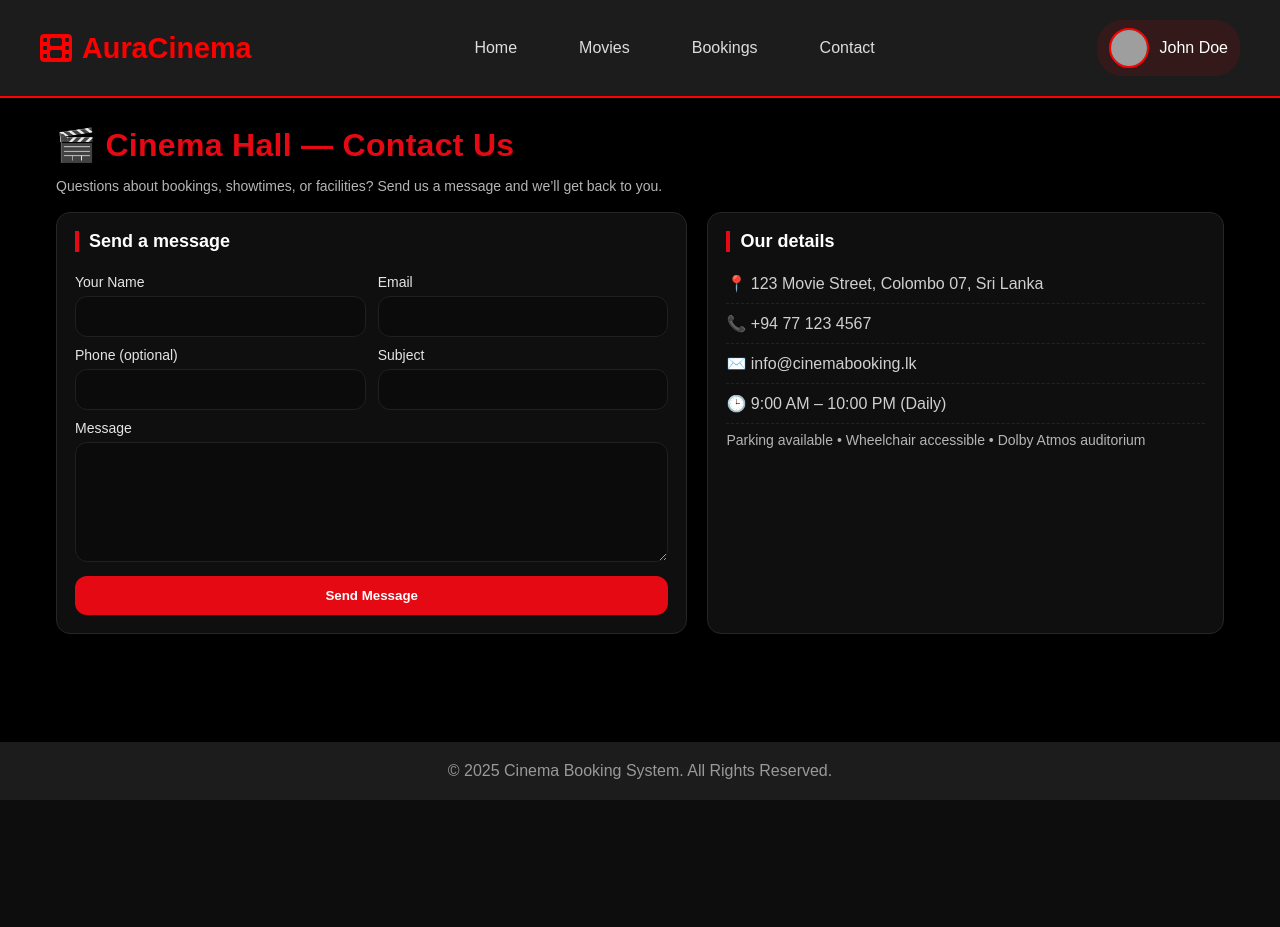
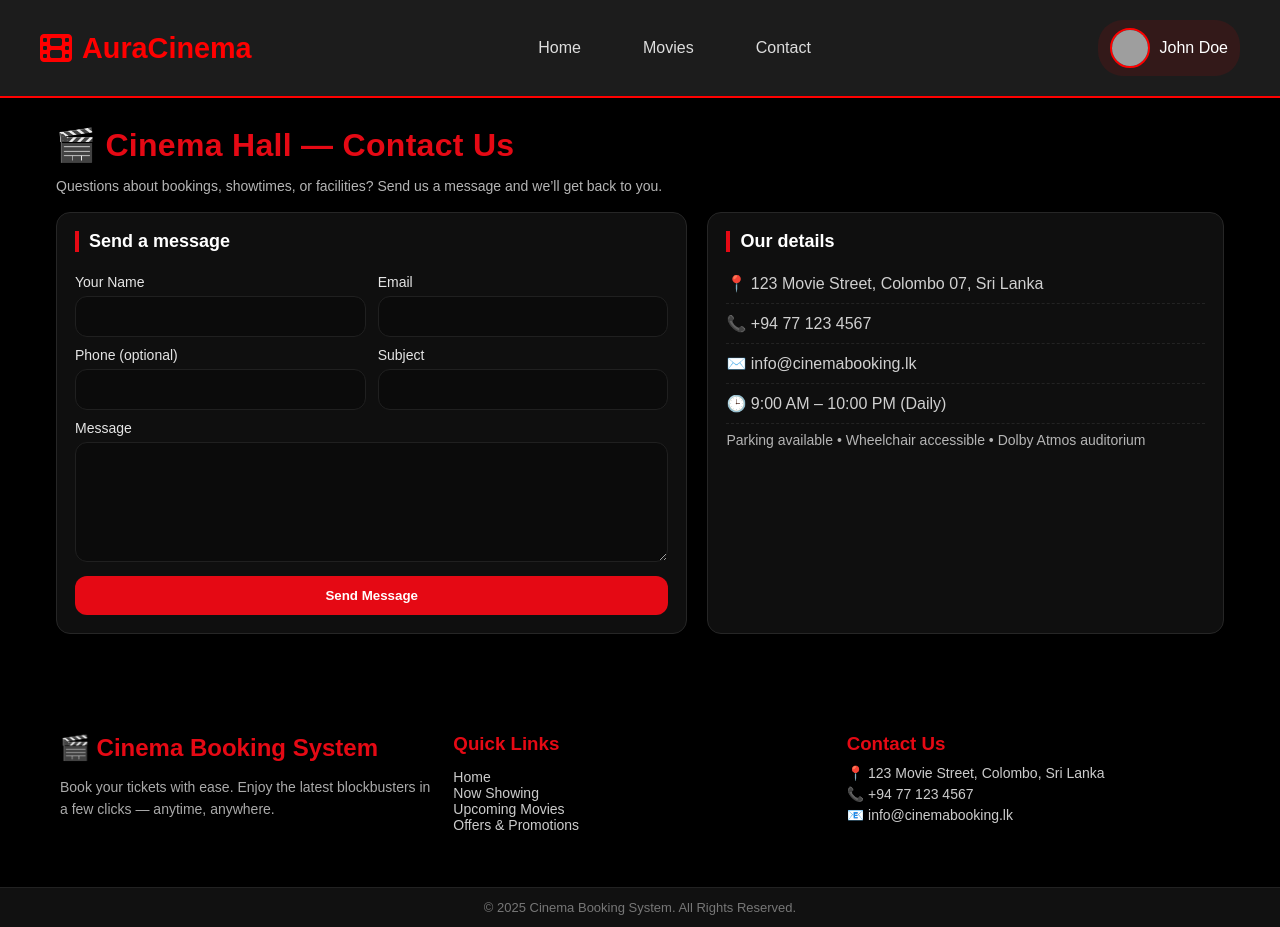
Before and after one commit to PrabhaniJeewanthika/Cinema_Booking_System, a PHP site: page /Cinema_Booking_System/user/contact.php in a window 1280 px wide. Before the commit the page ends 800 px from the top, so only its background shows below. Run offline with PHP 8.4, Linux system fonts and the light colour scheme; grey boxes are pictures that could not be loaded.

Commit message:
Updated Header and Footer

```diff
--- a/includes/footer.php
+++ b/includes/footer.php
@@ -1,3 +1,40 @@
-<footer style="text-align: center; padding: 20px; background: #1c1c1c; color: #999;">
+<footer style="background: #000; color: #ccc; font-family: Arial, sans-serif;">
+
+  <!-- Footer Top -->
+  <div style="display: grid; grid-template-columns: repeat(auto-fit, minmax(220px, 1fr)); gap: 20px; max-width: 1200px; margin: auto; padding: 40px 20px;">
+
+    <!-- Column 1: Branding -->
+    <div>
+      <h2 style="color: #e50914; margin-bottom: 10px;">🎬 Cinema Booking System</h2>
+      <p style="font-size: 14px; line-height: 1.6; color: #aaa;">
+        Book your tickets with ease. Enjoy the latest blockbusters in a few clicks — anytime, anywhere.
+      </p>
+    </div>
+
+    <!-- Column 2: Navigation -->
+    <div>
+      <h3 style="color: #e50914; margin-bottom: 10px;">Quick Links</h3>
+      <ul style="list-style: none; padding: 0; font-size: 14px;">
+        <li><a href="#" style="color: #ccc; text-decoration: none;">Home</a></li>
+        <li><a href="#" style="color: #ccc; text-decoration: none;">Now Showing</a></li>
+        <li><a href="#" style="color: #ccc; text-decoration: none;">Upcoming Movies</a></li>
+        <li><a href="#" style="color: #ccc; text-decoration: none;">Offers & Promotions</a></li>
+      </ul>
+    </div>
+
+    <!-- Column 4: Contact Info -->
+    <div>
+      <h3 style="color: #e50914; margin-bottom: 10px;">Contact Us</h3>
+      <p style="font-size: 14px; margin: 5px 0;">📍 123 Movie Street, Colombo, Sri Lanka</p>
+      <p style="font-size: 14px; margin: 5px 0;">📞 +94 77 123 4567</p>
+      <p style="font-size: 14px; margin: 5px 0;">📧 info@cinemabooking.lk</p>
+    </div>
+
+  </div>
+
+  <!-- Footer Bottom -->
+  <div style="background: #111; padding: 12px 20px; text-align: center; border-top: 1px solid #222; font-size: 13px; color: #777;">
     &copy; 2025 Cinema Booking System. All Rights Reserved.
+  </div>
+
 </footer>
--- a/includes/header.php
+++ b/includes/header.php
@@ -8,7 +8,6 @@
     <nav class="nav-links">
         <a href="/Cinema_Booking_System/index.php">Home</a>
         <a href="/Cinema_Booking_System/user/movie_details.php">Movies</a>
-        <a href="/Cinema_Booking_System/user/select_seats.php">Bookings</a>
         <a href="/Cinema_Booking_System/user/contact.php">Contact</a>
     </nav>
     <div class="profile">
```
